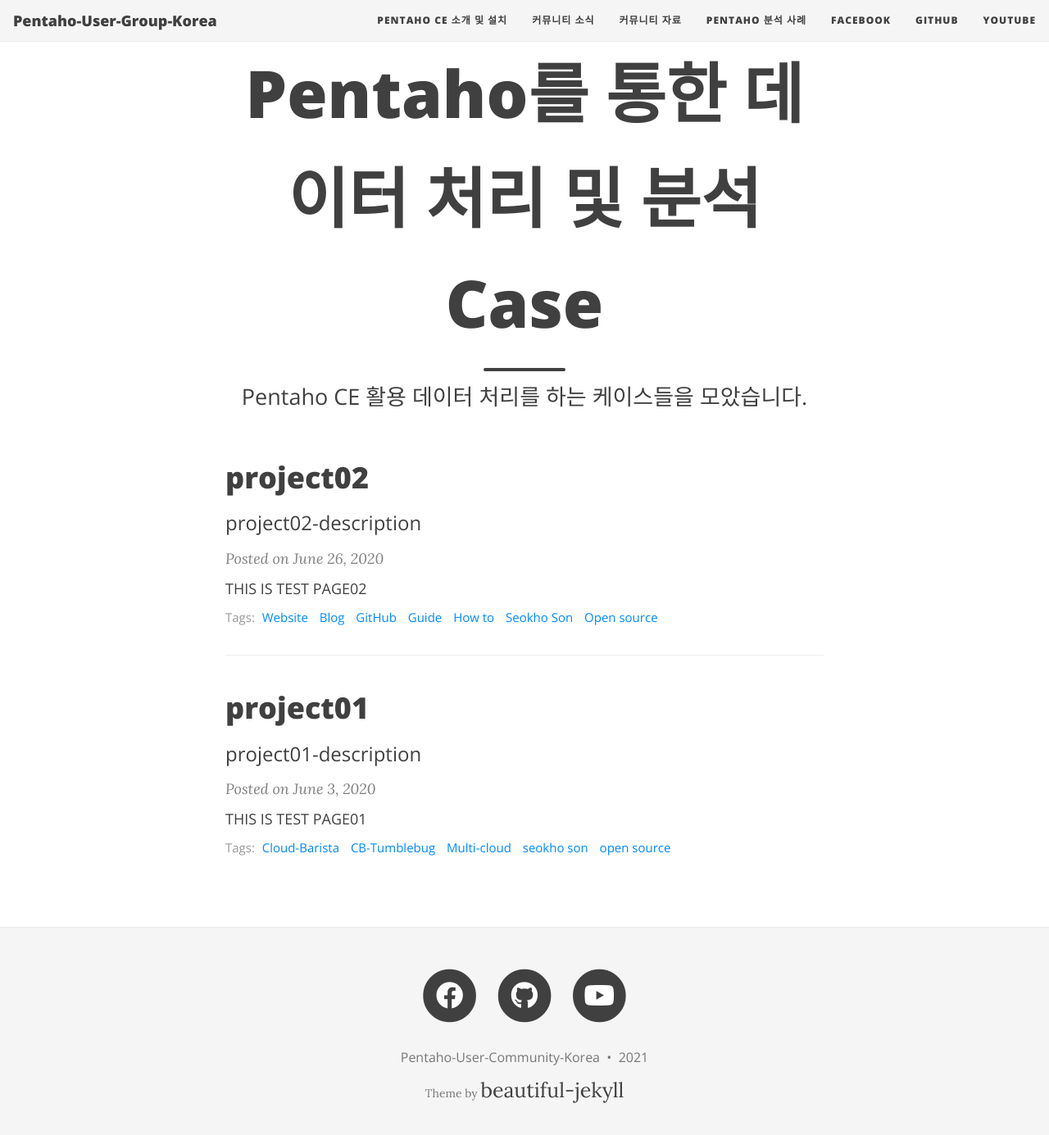
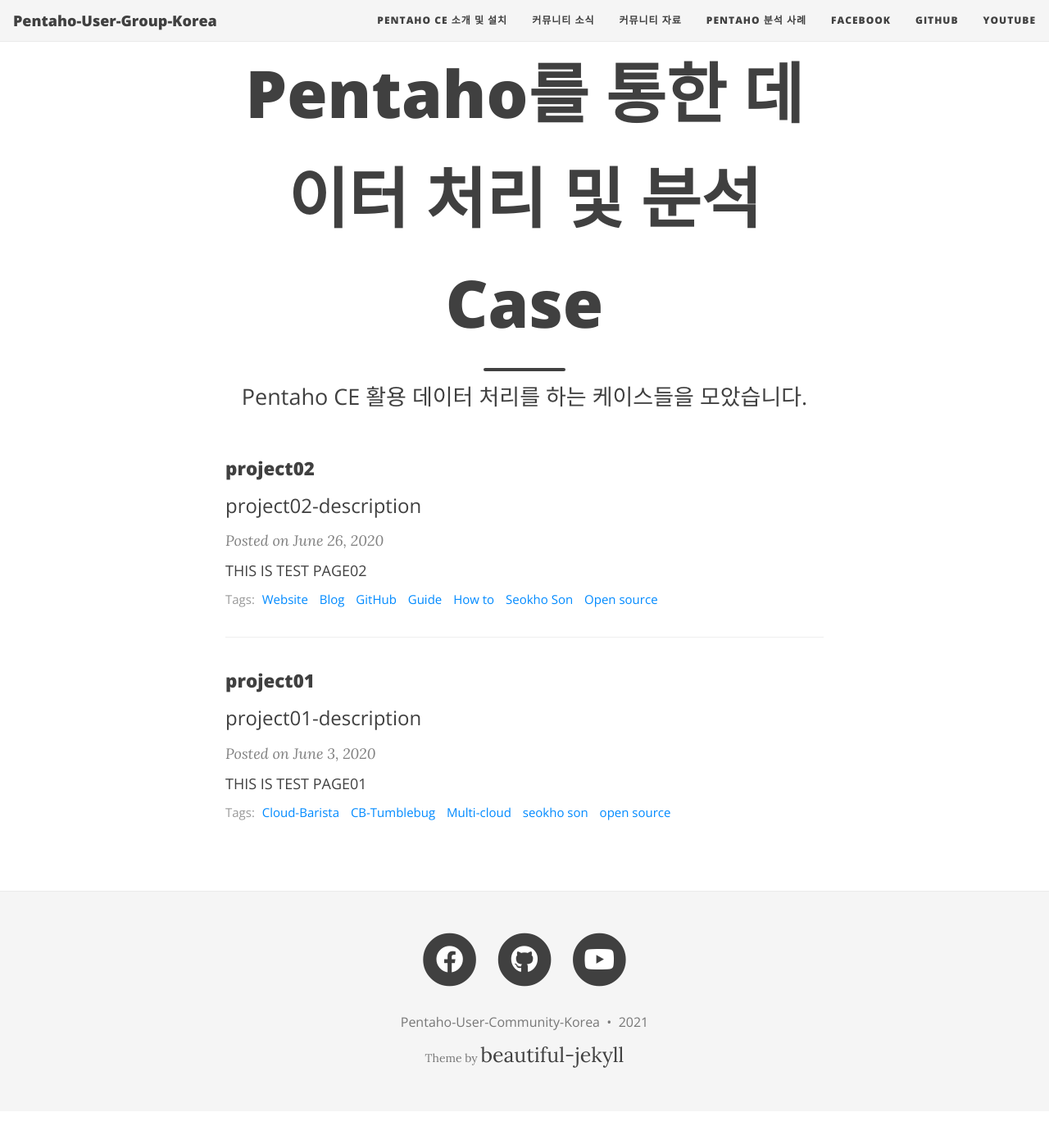
Before and after one commit to Pentaho-User-Group-Korea/Pentaho-User-Group-Korea.github.io, a Jekyll site: the page built from project/index.html, in a window 1280 px wide and 1400 px high, scrolled down 81 px. Shown: the top 1385 px of the window at 82% size. Built offline with Jekyll 4.4.1, drawn with Linux system fonts in a browser that asks for light colours; nearby versions of some CDN libraries; after the commit the page ends 1437 px from its top, so only the background shows below that.

Commit message:
Update main.css

```diff
--- a/assets/css/main.css
+++ b/assets/css/main.css
@@ -504,7 +504,7 @@ footer .footer-custom-content {
 
 @media (min-width: 768px) {
   .post-preview .post-title {
-    font-size: 2.25rem;
+    font-size: 1.40rem;
   }
 }
 
```
